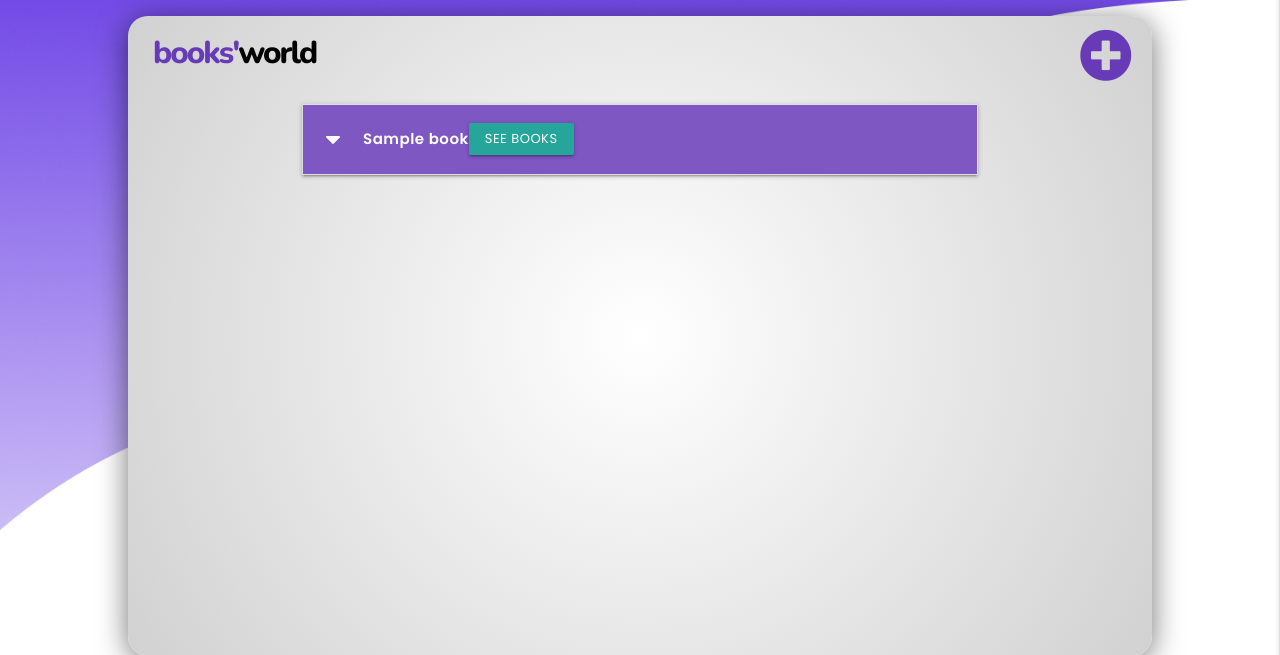
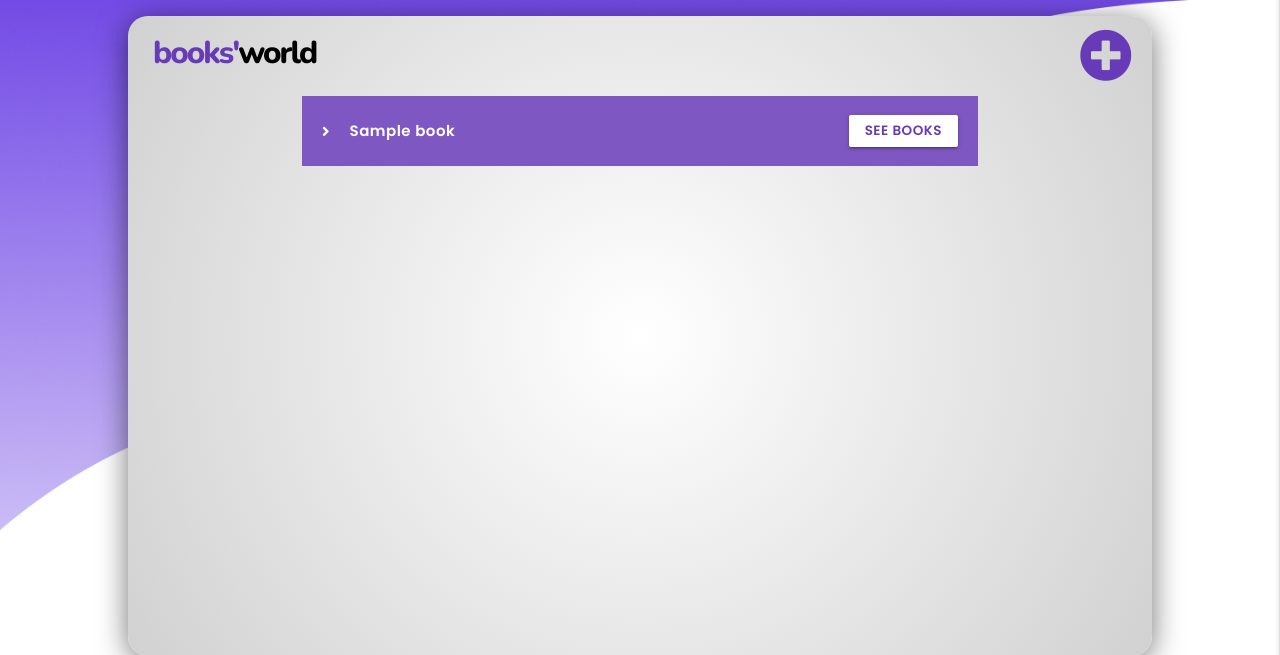
Before and after one commit to Henriqueperoni/CI-MS3-Books-World, a Flask app: page /best_books/1 in a window 1280 px wide. Shown: the part 64-719 px from the top of the page. Run offline with Flask 2, Linux system fonts and the light colour scheme; the visitor is signed in with stand-in values (Sample User, id 1); a database or web service that is not in the repository returns one stand-in record (values such as "Sample title"); some libraries are stand-ins or nearby versions.

Commit message:
Change how list of books are display and comment some code

```diff
--- a/app.py
+++ b/app.py
@@ -240,7 +240,7 @@ def book_info(list_name, book_name):
 @app.route("/delete_book_in_list/<list_name>/<book_id>")
 def delete_book_in_list(list_name, book_id):
     book_list = mongo.db.book_lists.find_one({"_id": ObjectId(list_name)})
-    book_id = mongo.db.books_in_list.remove({"_id": ObjectId(book_id)})
+    book_id = mongo.db.books_in_list.remove()
     print(f"REMOVE: {book_id}")
     mongo.db.books_in_list.remove({"_id": ObjectId(book_id)})
     mongo.db.book_lists.update(
--- a/static/css/style.css
+++ b/static/css/style.css
@@ -371,13 +371,35 @@ footer {
 }
 
 /*----------------- BEST BOOKS -------------------*/
-.collapsible-header {
+.list-title {
     align-items: center;
     min-height: 70px;
+    display: flex;
+    justify-content: space-between;
 }
 
-.collapsible-body {
-    padding: 10px 10px 5px 10px;
+.list-title > div {
+    display: flex;
+}
+
+
+.list-title i {
+    margin-left: 20px;
+}
+
+.list-title a {
+    font-size: 0.9rem;
+    font-weight: 600;
+    min-width: 105px;
+    margin-right: 20px;
+}
+
+.list-names {
+    font-size: 1rem;
+    font-weight: 600;
+    letter-spacing: 0.5px;
+    margin: 0 20px;
+    position: relative;
 }
 
 .container-book-lists {
@@ -387,13 +409,6 @@ footer {
 .container-book-lists ul,
 .container-discover ul {
     padding: 0 !important;
-}
-
-.collapsible-header > h2 {
-    font-size: 1rem;
-    font-weight: 600;
-    letter-spacing: 0.5px;
-    margin: 0;
 }
 
 .book-list-covers img {
--- a/templates/best_books.html
+++ b/templates/best_books.html
@@ -53,17 +53,15 @@
         <div class="container-book-lists row">
 
             {% if book_lists|length > 0 %}
-            <ul class="collapsible col s12 m10 offset-m1 l8 offset-l2">
+            <ul class="col s12 m10 offset-m1 l8 offset-l2">
                 {% for list in book_lists %}
                     <li>
-                        <div class="collapsible-header white-text deep-purple lighten-1"><i class="fas fa-caret-down white-text"></i>
-                            <h2>{{ list.list_name }}</h2>
-                            <a class="btn-small" href="{{ url_for('view_list', list_name=list._id) }}">See books</a>
-                        </div>
-                        <div class="book-list-covers collapsible-body deep-purple lighten-5">
-                            {% for book in list.img_url %}
-                                <a href="{{ url_for('view_list', list_name=list._id) }}"><img src="{{ book }}" alt="Book cover"></a>
-                            {% endfor %}
+                        <div class="list-title white-text deep-purple lighten-1">
+                            <div>
+                                <i class="valign-wrapper fas fa-angle-right"></i>
+                                <a class="white-text" href="{{ url_for('view_list', list_name=list._id) }}"><h2 class="list-names">{{ list.list_name }}</h2></a>
+                            </div>
+                            <a class="btn-small white deep-purple-text" href="{{ url_for('view_list', list_name=list._id) }}">See books</a>
                         </div>
                     </li>
                 {% endfor %}
```
